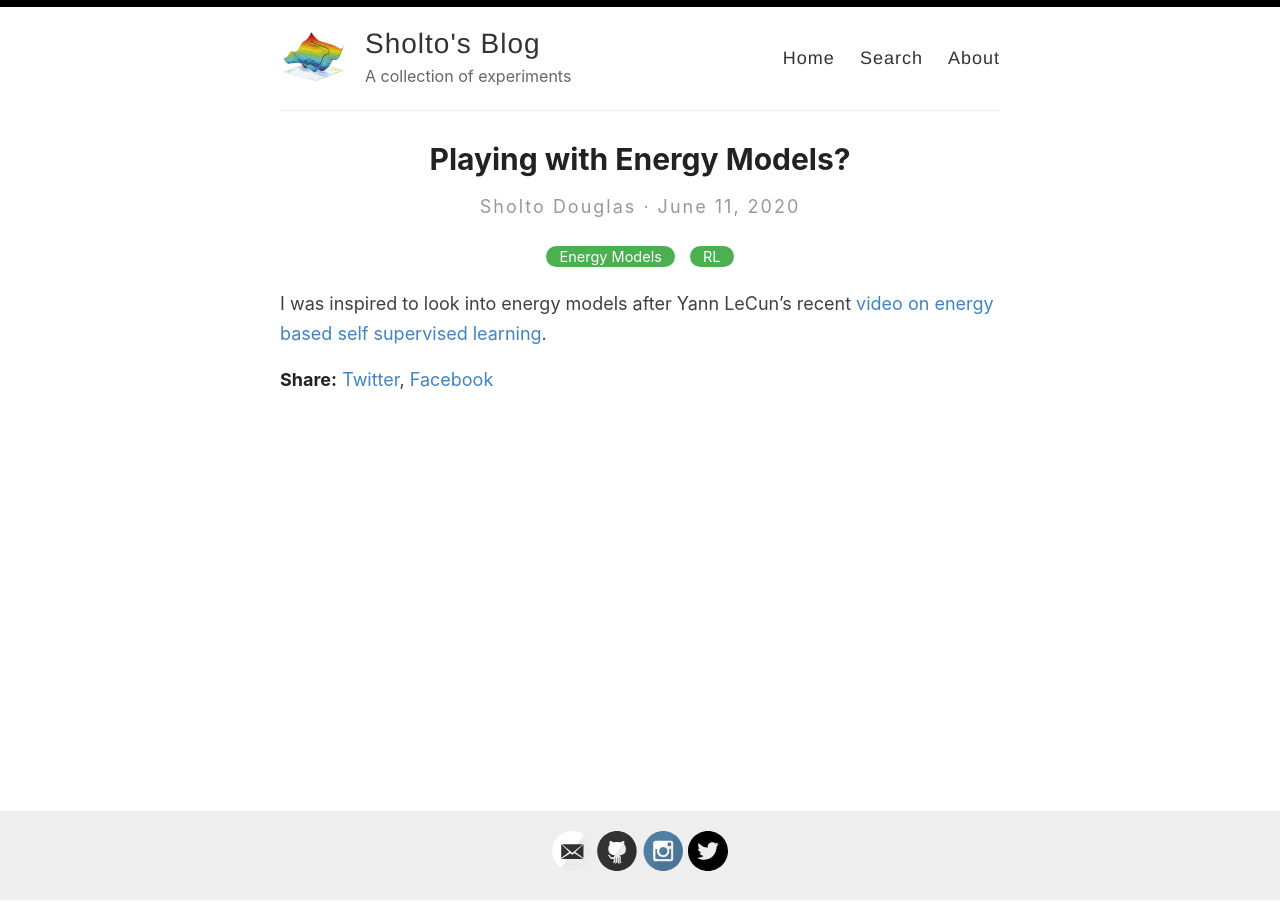
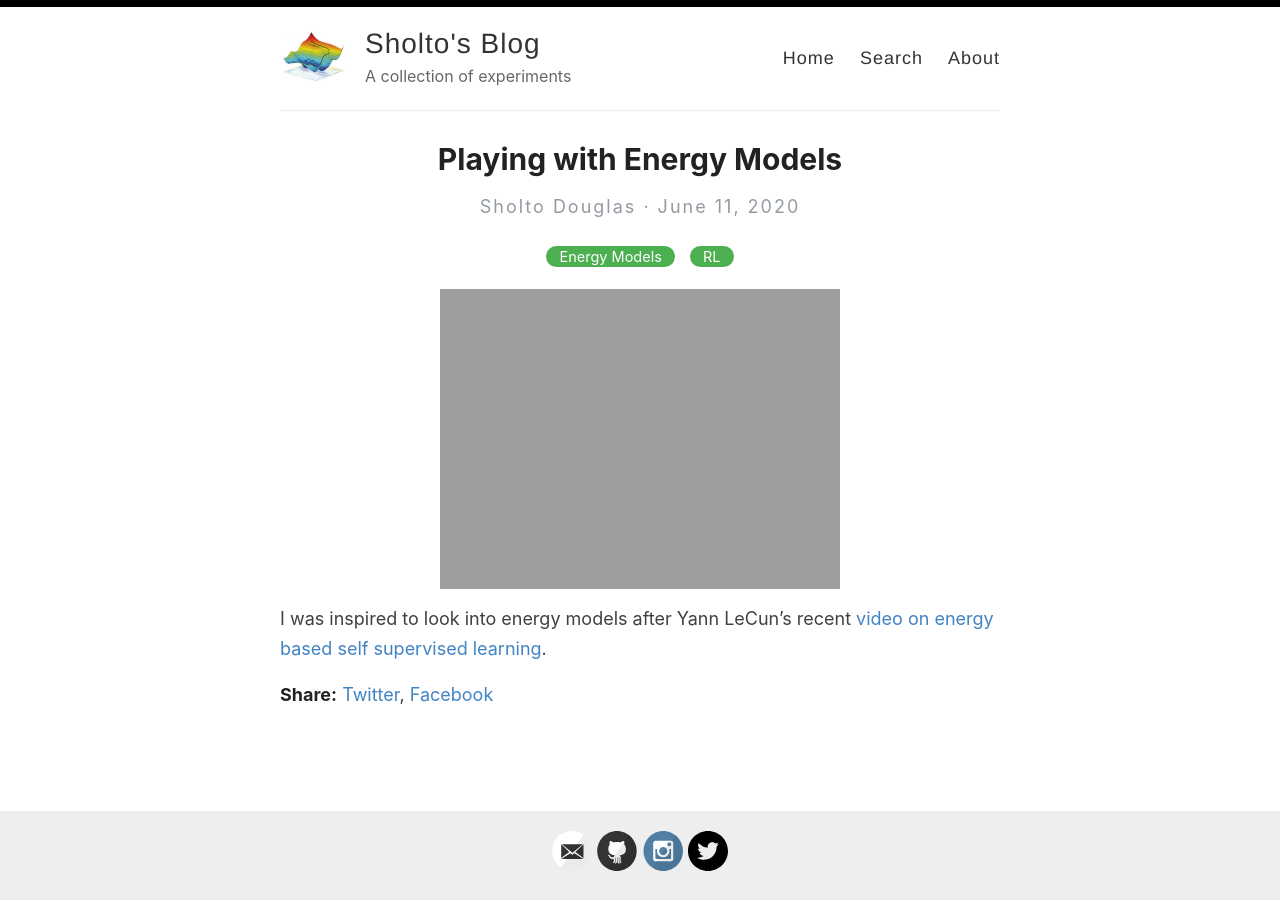
Before and after one commit to sholtodouglas/sholtodouglas.github.io, a Jekyll site: the page built from _posts/2020-06-11-PlayingwithEnergy.md, in a window 1280 px wide. Built offline with Jekyll 4.4.1, drawn with Linux system fonts in a browser that asks for light colours.

Commit message:
Update 2020-06-11-PlayingwithEnergy.md

```diff
--- a/_posts/2020-06-11-PlayingwithEnergy.md
+++ b/_posts/2020-06-11-PlayingwithEnergy.md
@@ -1,7 +1,11 @@
 ---
 layout: post
-title: Playing with Energy Models?
+title: Playing with Energy Models
 categories: [Energy Models, RL]
 ---
 
+
+![alt-text-1](https://sholtodouglas.github.io/images/energy/energyincrease.png "title-1")
+
+
 I was inspired to look into energy models after Yann LeCun's recent [video on energy based self supervised learning](https://www.youtube.com/watch?v=A7AnCvYDQrU).
```
